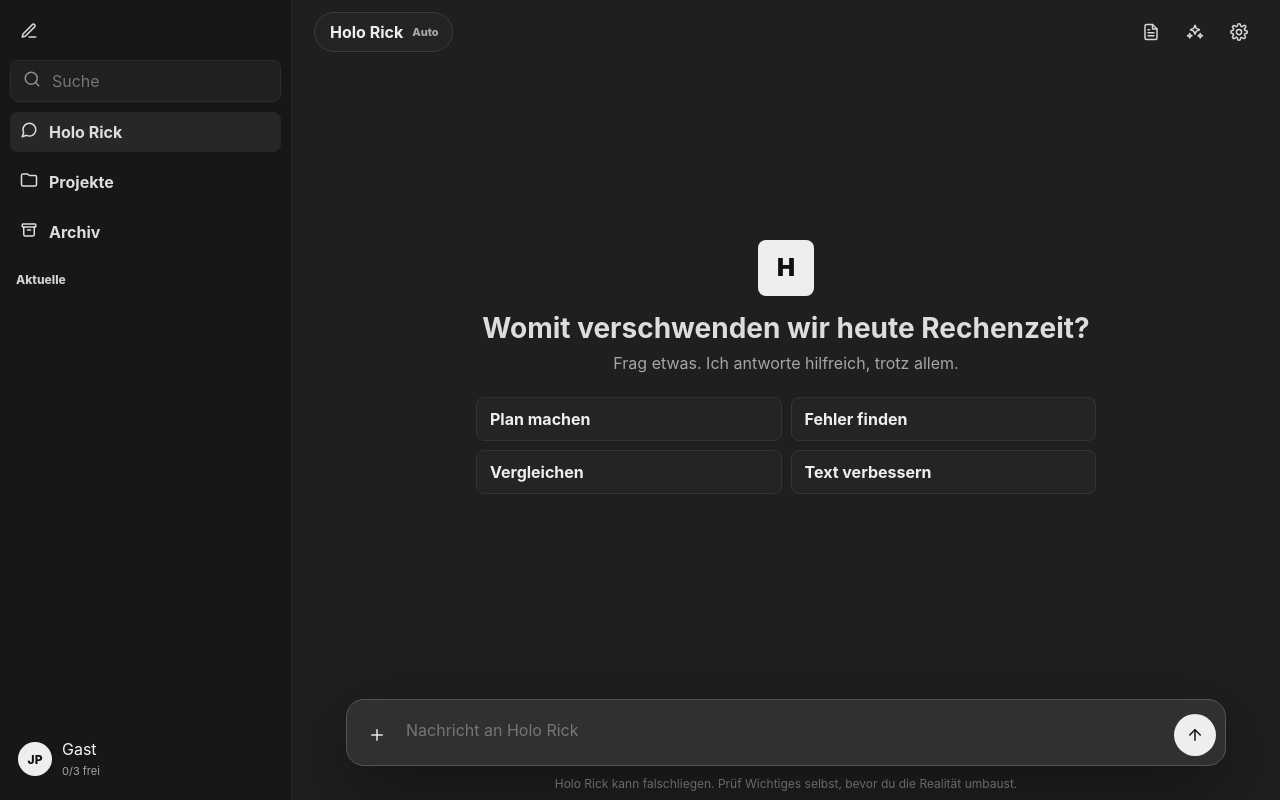
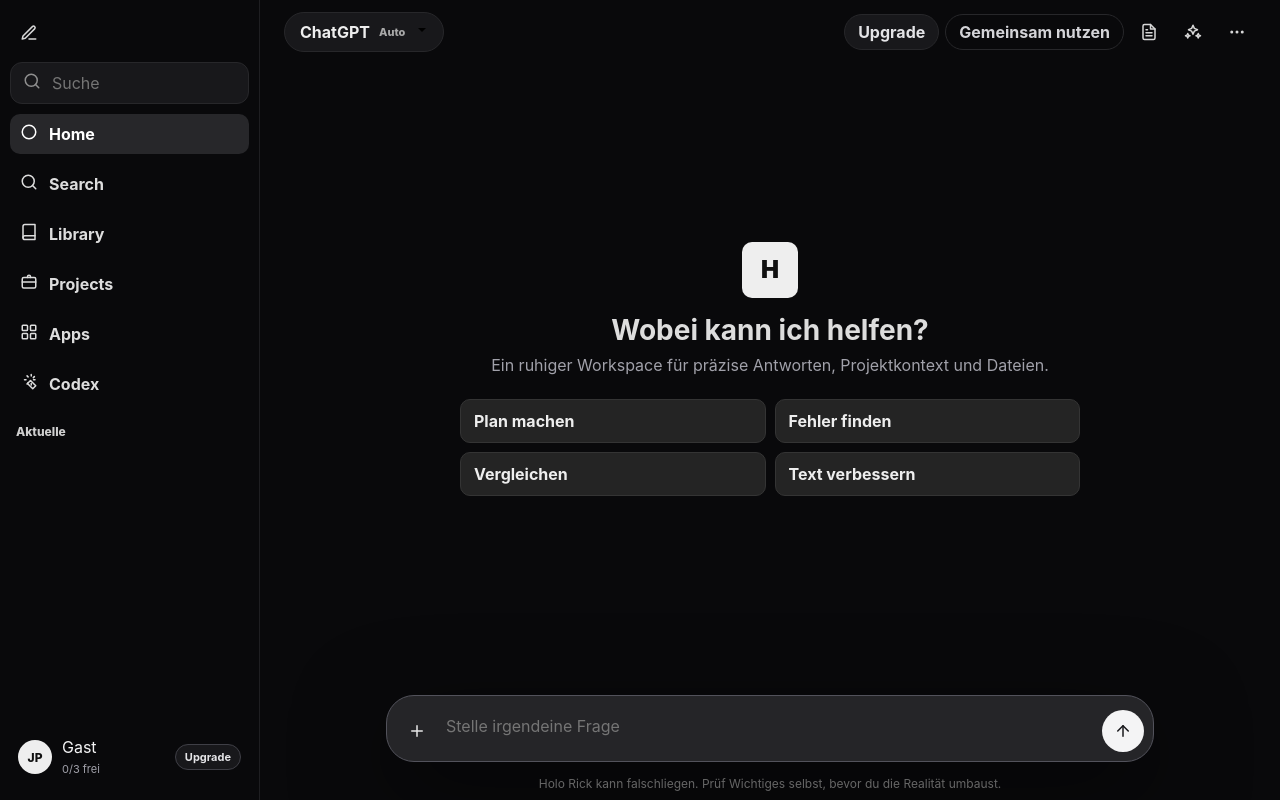
Before and after one commit to PondSec/HoloRick, a Flask app: page / in a window 1280 px wide. Run offline with Flask 3, Linux system fonts and the light colour scheme; data comes from the database, SQL or seed files in the repository; data that the repository does not hold is empty; some libraries are stand-ins or nearby versions.

Commit message:
Refine chat interface dark UX

```diff
--- a/static/app.js
+++ b/static/app.js
@@ -30,7 +30,7 @@ let currentChatHasContext = false;
 const guestTokenKey = 'holo_rick_guest_token';
 
 const modeLabels = {
-  holo: 'Holo Rick',
+  holo: 'ChatGPT',
   precise: 'Präzise',
   deep: 'Deep Work',
   code: 'Code'
@@ -66,6 +66,12 @@ const icons = {
   'edit-3': '<svg viewBox="0 0 24 24"><path d="M12 20h9"/><path d="M16.5 3.5a2.1 2.1 0 0 1 3 3L7 19l-4 1 1-4Z"/></svg>',
   'search': '<svg viewBox="0 0 24 24"><circle cx="11" cy="11" r="8"/><path d="m21 21-4.3-4.3"/></svg>',
   'message-circle': '<svg viewBox="0 0 24 24"><path d="M21 11.5a8.4 8.4 0 0 1-.9 3.8 8.5 8.5 0 0 1-7.6 4.7 8.4 8.4 0 0 1-3.8-.9L3 21l1.9-5.7a8.4 8.4 0 0 1-.9-3.8 8.5 8.5 0 0 1 17 0Z"/></svg>',
+  'circle': '<svg viewBox="0 0 24 24"><circle cx="12" cy="12" r="9"/></svg>',
+  'book': '<svg viewBox="0 0 24 24"><path d="M4 19.5A2.5 2.5 0 0 1 6.5 17H20"/><path d="M4 4.5A2.5 2.5 0 0 1 6.5 2H20v20H6.5A2.5 2.5 0 0 1 4 19.5Z"/></svg>',
+  'briefcase': '<svg viewBox="0 0 24 24"><path d="M10 6V5a2 2 0 0 1 2-2h0a2 2 0 0 1 2 2v1"/><rect x="3" y="6" width="18" height="14" rx="2"/><path d="M3 12h18"/></svg>',
+  'layout-grid': '<svg viewBox="0 0 24 24"><rect x="3" y="3" width="7" height="7" rx="1"/><rect x="14" y="3" width="7" height="7" rx="1"/><rect x="14" y="14" width="7" height="7" rx="1"/><rect x="3" y="14" width="7" height="7" rx="1"/></svg>',
+  'wand': '<svg viewBox="0 0 24 24"><path d="M15 4V2"/><path d="M15 16v-2"/><path d="M8 9H6"/><path d="M20 9h-2"/><path d="m17.8 6.2 1.4-1.4"/><path d="m10.8 13.2-1.4 1.4"/><path d="m9.4 3.8 1.4 1.4"/><path d="m14 10 7 7-4 4-7-7Z"/></svg>',
+  'chevron-down': '<svg viewBox="0 0 24 24"><path d="m6 9 6 6 6-6"/></svg>',
   'archive': '<svg viewBox="0 0 24 24"><rect x="3" y="4" width="18" height="4" rx="1"/><path d="M5 8v10a2 2 0 0 0 2 2h10a2 2 0 0 0 2-2V8"/><path d="M10 12h4"/></svg>',
   'settings': '<svg viewBox="0 0 24 24"><path d="M12 15.5a3.5 3.5 0 1 0 0-7 3.5 3.5 0 0 0 0 7Z"/><path d="M19.4 15a1.7 1.7 0 0 0 .3 1.9l.1.1a2 2 0 1 1-2.8 2.8l-.1-.1a1.7 1.7 0 0 0-1.9-.3 1.7 1.7 0 0 0-1 1.6V21a2 2 0 1 1-4 0v-.1a1.7 1.7 0 0 0-1-1.6 1.7 1.7 0 0 0-1.9.3l-.1.1A2 2 0 1 1 4.2 17l.1-.1a1.7 1.7 0 0 0 .3-1.9 1.7 1.7 0 0 0-1.6-1H3a2 2 0 1 1 0-4h.1a1.7 1.7 0 0 0 1.6-1 1.7 1.7 0 0 0-.3-1.9l-.1-.1A2 2 0 1 1 7 4.2l.1.1a1.7 1.7 0 0 0 1.9.3h.1a1.7 1.7 0 0 0 1-1.6V3a2 2 0 1 1 4 0v.1a1.7 1.7 0 0 0 1 1.6h.1a1.7 1.7 0 0 0 1.9-.3l.1-.1A2 2 0 1 1 19.8 7l-.1.1a1.7 1.7 0 0 0-.3 1.9v.1a1.7 1.7 0 0 0 1.6 1h.1a2 2 0 1 1 0 4h-.1a1.7 1.7 0 0 0-1.6 1Z"/></svg>',
   'sparkles': '<svg viewBox="0 0 24 24"><path d="m12 3 1.8 4.2L18 9l-4.2 1.8L12 15l-1.8-4.2L6 9l4.2-1.8Z"/><path d="m19 14 .9 2.1L22 17l-2.1.9L19 20l-.9-2.1L16 17l2.1-.9Z"/><path d="m5 14 .9 2.1L8 17l-2.1.9L5 20l-.9-2.1L2 17l2.1-.9Z"/></svg>',
@@ -272,8 +278,8 @@ function renderEmpty() {
   messagesEl.innerHTML = `
     <div class="empty">
       <div class="orb">H</div>
-      <h1>Womit verschwenden wir heute Rechenzeit?</h1>
-      <p>Frag etwas. Ich antworte hilfreich, trotz allem.</p>
+      <h1>Wobei kann ich helfen?</h1>
+      <p>Ein ruhiger Workspace für präzise Antworten, Projektkontext und Dateien.</p>
       <div class="prompt-grid">${chips}</div>
     </div>`;
   messagesEl.querySelectorAll('.prompt-chip').forEach(btn => {
@@ -429,9 +435,7 @@ function renderProjectsView() {
 async function showProjects() {
   if (!me.authenticated) { setAuthMode('login'); $('#loginModal').classList.remove('hidden'); return; }
   await loadProjects();
-  $('#homeBtn').classList.remove('active');
-  $('#archiveBtn').classList.remove('active');
-  $('#projectsBtn').classList.add('active');
+  setActiveNav('projectsBtn');
   renderProjectsView();
 }
 
@@ -440,9 +444,7 @@ async function openProject(id) {
   currentProjectId = id;
   currentProject = d.project;
   showChatSurface();
-  $('#homeBtn').classList.remove('active');
-  $('#archiveBtn').classList.remove('active');
-  $('#projectsBtn').classList.add('active');
+  setActiveNav('projectsBtn');
   messagesEl.innerHTML = `<div class="project-home"><div class="project-title">${icons.folder}<h1>${esc(d.project.name)}</h1><button class="ghost" id="editProjectBtn" type="button">Kontext</button></div><div class="composer-preview" id="projectNewChat">+ Neuer Chat in ${esc(d.project.name)}</div><div class="project-tabs"><button class="active">Chats</button><button>Quellen</button></div><div class="project-chat-list">${d.chats.map(c => `<button class="project-chat-row" data-id="${c.id}"><span><strong>${esc(c.title)}</strong><small>Projektchat</small></span><em>${new Date(c.updated_at).toLocaleDateString('de-DE')}</em></button>`).join('') || '<div class="empty-list">Noch keine Chats im Projekt.</div>'}</div></div>`;
   $('#editProjectBtn').onclick = () => openProjectModal(d.project);
   $('#projectNewChat').onclick = newChat;
@@ -767,10 +769,17 @@ async function runSmartAction(action, sourceMessageId, sourceContent) {
   }
 }
 
+function setActiveNav(id) {
+  ['homeBtn', 'searchBtn', 'libraryBtn', 'projectsBtn', 'appsBtn', 'archiveBtn'].forEach(navId => {
+    document.getElementById(navId)?.classList.toggle('active', navId === id);
+  });
+}
+
 function updateModeUi() {
   document.querySelectorAll('.mode-option').forEach(btn => btn.classList.toggle('active', btn.dataset.mode === aiMode));
   document.querySelectorAll('.format-option').forEach(btn => btn.classList.toggle('active', btn.dataset.format === responseFormat));
-  $('#activeModeLabel').innerHTML = `<span>${esc(modeLabels[aiMode] || 'Holo Rick')}</span><small>${esc(formatLabels[responseFormat] || 'Auto')}</small>`;
+  $('#activeModeLabel').innerHTML = `<span>${esc(modeLabels[aiMode] || 'ChatGPT')}</span><small>${esc(formatLabels[responseFormat] || 'Auto')}</small><i data-icon="chevron-down"></i>`;
+  injectIcons($('#activeModeLabel'));
 }
 
 function toggleModePopover(force) {
@@ -1046,6 +1055,9 @@ function bindEvents() {
   });
   $('#newChatBtn').onclick = newChat;
   $('#projectsBtn').onclick = () => showProjects().catch(e => showError(e, 'Projekte nicht verfügbar'));
+  $('#searchBtn').onclick = () => { setActiveNav('searchBtn'); $('#chatSearch').focus(); };
+  $('#libraryBtn').onclick = () => { setActiveNav('libraryBtn'); archivedView = false; showChatSurface(); loadChats(); };
+  $('#appsBtn').onclick = () => { setActiveNav('appsBtn'); $('#settingsModal').classList.remove('hidden'); };
   $('#closeProjectBtn')?.addEventListener('click', () => $('#projectModal')?.classList.add('hidden'));
   $('#saveProjectBtn')?.addEventListener('click', () => saveProject().catch(e => showError(e, 'Projekt konnte nicht gespeichert werden')));
   $('#projectBriefBtn')?.addEventListener('click', () => refreshProjectMemory().catch(e => showError(e, 'Erinnerung fehlgeschlagen')));
@@ -1079,9 +1091,7 @@ function bindEvents() {
     showChatSurface();
     currentProjectId = 0;
     archivedView = false;
-    $('#homeBtn').classList.add('active');
-    $('#projectsBtn').classList.remove('active');
-    $('#archiveBtn').classList.remove('active');
+    setActiveNav('homeBtn');
     $('#sectionTitle').textContent = 'Aktuelle';
     loadChats();
   };
@@ -1089,9 +1099,7 @@ function bindEvents() {
     showChatSurface();
     currentProjectId = 0;
     archivedView = true;
-    $('#archiveBtn').classList.add('active');
-    $('#homeBtn').classList.remove('active');
-    $('#projectsBtn').classList.remove('active');
+    setActiveNav('archiveBtn');
     $('#sectionTitle').textContent = 'Archiv';
     loadChats();
   };
--- a/static/style.css
+++ b/static/style.css
@@ -1,24 +1,24 @@
 :root {
-  --bg: #1f1f1f;
-  --main: #1f1f1f;
-  --sidebar: #171717;
-  --surface: #2b2b2b;
-  --surface-2: #242424;
-  --surface-3: #303030;
-  --hover: #343434;
-  --line: #383838;
-  --line-soft: rgba(255,255,255,.07);
-  --text: #f4f4f4;
-  --muted: #a6a6a6;
-  --subtle: #7d7d7d;
-  --accent: #f2f2f2;
-  --accent-text: #111;
+  --bg: #09090b;
+  --main: #09090b;
+  --sidebar: #09090b;
+  --surface: #18181b;
+  --surface-2: #27272a;
+  --surface-3: #3f3f46;
+  --hover: #27272a;
+  --line: #27272a;
+  --line-soft: rgba(255,255,255,.06);
+  --text: #f4f4f5;
+  --muted: #a1a1aa;
+  --subtle: #71717a;
+  --accent: #f4f4f5;
+  --accent-text: #18181b;
   --warning-bg: #30271e;
   --warning-line: #725437;
   --warning-text: #ffd7ad;
   --good: #9ae6b4;
-  --radius: 8px;
-  --composer-width: 880px;
+  --radius: 10px;
+  --composer-width: 768px;
 }
 
 * { box-sizing: border-box; }
@@ -42,15 +42,16 @@ button { color: inherit; }
 }
 
 .sidebar {
-  width: 292px;
+  width: 260px;
   background: var(--sidebar);
-  border-right: 1px solid var(--line-soft);
-  padding: 12px 10px;
+  border-right: 1px solid rgba(39,39,42,.72);
+  padding: 14px 10px;
   display: flex;
   flex-direction: column;
   gap: 10px;
-  transition: transform .2s ease;
+  transition: transform .22s ease;
   z-index: 20;
+  animation: sidebarLift .42s cubic-bezier(.2,.8,.2,1) both;
 }
 .side-top, .top-actions {
   display: flex;
@@ -70,11 +71,11 @@ button { color: inherit; }
   place-items: center;
   cursor: pointer;
   border-radius: var(--radius);
-  transition: background .15s ease, color .15s ease;
+  transition: background .18s ease, color .18s ease, transform .18s ease;
 }
 .icon-btn { width: 38px; height: 38px; }
 .mini-btn { width: 30px; height: 30px; color: var(--muted); }
-.icon-btn:hover, .mini-btn:hover { background: var(--hover); color: #fff; }
+.icon-btn:hover, .mini-btn:hover { background: var(--hover); color: #fff; transform: scale(1.04); }
 .icon-btn svg, .nav-pill svg, .search-wrap svg, .attach-btn svg, .send-btn svg,
 .file-chip svg, .upload-chip svg, .settings-tab svg, .mini-btn svg, .icon-text svg,
 .security-icon svg {
@@ -89,9 +90,9 @@ button { color: inherit; }
 
 .search-wrap {
   height: 42px;
-  border: 1px solid #2c2c2c;
-  background: #202020;
-  border-radius: var(--radius);
+  border: 1px solid var(--line);
+  background: #18181b;
+  border-radius: 12px;
   display: flex;
   align-items: center;
   gap: 9px;
@@ -121,9 +122,10 @@ button { color: inherit; }
   cursor: pointer;
   font-weight: 650;
   text-align: left;
-  transition: background .15s ease;
+  transition: background .18s ease, color .18s ease, transform .18s ease;
 }
-.nav-pill:hover, .nav-pill.active { background: #272727; }
+.nav-pill:hover { background: #18181b; color: #fff; transform: translateY(-1px); }
+.nav-pill.active { background: #27272a; color: #fff; }
 .section-title {
   font-size: 12px;
   font-weight: 800;
@@ -182,7 +184,7 @@ button { color: inherit; }
 
 .account {
   min-height: 58px;
-  border-radius: var(--radius);
+  border-radius: 14px;
   display: flex;
   align-items: center;
   gap: 10px;
@@ -190,7 +192,10 @@ button { color: inherit; }
   cursor: pointer;
   transition: background .15s ease;
 }
-.account:hover { background: #242424; }
+.account:hover { background: #18181b; }
+.account-copy { min-width: 0; flex: 1; }
+.upgrade-mini { border: 1px solid #3f3f46; background: #18181b; color: #e4e4e7; border-radius: 999px; padding: 5px 9px; font-size: 11px; font-weight: 750; cursor: pointer; transition: background .18s ease, transform .18s ease; }
+.upgrade-mini:hover { background: #27272a; transform: translateY(-1px); }
 .account-avatar {
   width: 34px;
   height: 34px;
@@ -218,12 +223,12 @@ button { color: inherit; }
   display: flex;
   align-items: center;
   justify-content: space-between;
-  padding: 0 22px;
+  padding: 0 24px;
   flex: none;
 }
 .model-pill {
-  border: 1px solid #3b3b3b;
-  background: #242424;
+  border: 1px solid #27272a;
+  background: #18181b;
   border-radius: 999px;
   color: #eeeeee;
   min-height: 40px;
@@ -234,9 +239,13 @@ button { color: inherit; }
   display: inline-flex;
   align-items: center;
   gap: 9px;
-  transition: background .15s ease, border-color .15s ease;
+  transition: background .18s ease, border-color .18s ease, transform .18s ease;
 }
-.model-pill:hover, .model-pill.open { background: #2b2b2b; border-color: #4a4a4a; }
+.model-pill:hover, .model-pill.open { background: #27272a; border-color: #3f3f46; transform: translateY(-1px); }
+.model-pill i svg { width: 16px; height: 16px; }
+.top-upgrade, .share-btn { border: 1px solid #27272a; background: #18181b; color: #e4e4e7; border-radius: 999px; min-height: 36px; padding: 0 13px; font-weight: 700; cursor: pointer; transition: background .18s ease, transform .18s ease, border-color .18s ease; }
+.share-btn { background: transparent; color: #d4d4d8; }
+.top-upgrade:hover, .share-btn:hover { background: #27272a; border-color: #3f3f46; transform: translateY(-1px); }
 .model-pill span, .model-pill small { display: block; line-height: 1; }
 .model-pill small {
   color: #a9a9a9;
@@ -252,7 +261,7 @@ button { color: inherit; }
   flex: 1;
   min-height: 0;
   overflow: auto;
-  padding: 18px 24px 148px;
+  padding: 32px 24px 158px;
   scroll-behavior: smooth;
 }
 .empty {
@@ -308,7 +317,7 @@ button { color: inherit; }
 }
 
 .msg {
-  max-width: 900px;
+  max-width: 768px;
   margin: 0 auto 24px;
   display: grid;
   grid-template-columns: 34px minmax(0,1fr);
@@ -333,12 +342,12 @@ button { color: inherit; }
 .avatar.u { display: none; }
 .bubble {
   min-width: 0;
-  line-height: 1.66;
+  line-height: 1.75;
   font-size: 15.5px;
 }
 .user .bubble {
   max-width: min(720px, 86%);
-  background: #303030;
+  background: #27272a;
   border: 1px solid rgba(255,255,255,.05);
   border-radius: 16px;
   padding: 12px 15px;
@@ -654,19 +663,21 @@ button { color: inherit; }
   transform: translateX(-50%);
   width: min(var(--composer-width), calc(100% - 48px));
   min-height: 62px;
-  background: #303030;
-  border: 1px solid rgba(255,255,255,.08);
-  border-radius: 18px;
+  background: rgba(24,24,27,.94);
+  border: 1px solid #27272a;
+  border-radius: 28px;
   display: flex;
   align-items: flex-end;
   padding: 9px;
   box-shadow: 0 20px 70px rgba(0,0,0,.34);
-  transition: border-color .18s ease, box-shadow .18s ease;
+  transition: border-color .2s ease, box-shadow .2s ease, transform .2s ease, background .2s ease;
   z-index: 6;
 }
 .composer:focus-within {
-  border-color: #555;
-  box-shadow: 0 22px 78px rgba(0,0,0,.42);
+  border-color: #52525b;
+  background: rgba(39,39,42,.96);
+  transform: translate(-50%, -4px);
+  box-shadow: 0 26px 90px rgba(0,0,0,.50);
 }
 .composer.dragging {
   border-color: #777;
@@ -695,8 +706,9 @@ button { color: inherit; }
   flex: none;
 }
 .attach-btn { background: transparent; color: #e6e6e6; }
-.attach-btn:hover { background: #3b3b3b; }
-.send-btn { background: #eeeeee; color: #111; }
+.attach-btn:hover { background: #3f3f46; transform: scale(1.05); }
+.send-btn { background: #f4f4f5; color: #18181b; transition: transform .18s ease, filter .18s ease; }
+.send-btn:hover:not(:disabled) { transform: scale(1.05); filter: brightness(1.04); }
 .send-btn:disabled { opacity: .45; cursor: default; }
 .hint {
   position: absolute;
@@ -1139,6 +1151,11 @@ button { color: inherit; }
 .hidden { display: none !important; }
 .mobile-only { display: none; }
 
+@keyframes sidebarLift {
+  from { opacity: 0; transform: translateY(10px); }
+  to { opacity: 1; transform: none; }
+}
+
 @keyframes rise {
   from { opacity: 0; transform: translateY(6px); }
   to { opacity: 1; transform: none; }
--- a/templates/index.html
+++ b/templates/index.html
@@ -14,25 +14,30 @@
       <button class="icon-btn" id="newChatBtn" title="Neuer Chat" data-icon="edit-3"></button>
     </div>
     <div class="search-wrap"><span data-icon="search"></span><input id="chatSearch" placeholder="Suche"></div>
-    <button class="nav-pill active" id="homeBtn"><span data-icon="message-circle"></span><span>Holo Rick</span></button>
-    <button class="nav-pill" id="projectsBtn"><span data-icon="folder"></span><span>Projekte</span></button>
-    <button class="nav-pill" id="archiveBtn"><span data-icon="archive"></span><span>Archiv</span></button>
+    <button class="nav-pill active" id="homeBtn"><span data-icon="circle"></span><span>Home</span></button>
+    <button class="nav-pill" id="searchBtn" type="button"><span data-icon="search"></span><span>Search</span></button>
+    <button class="nav-pill" id="libraryBtn" type="button"><span data-icon="book"></span><span>Library</span></button>
+    <button class="nav-pill" id="projectsBtn"><span data-icon="briefcase"></span><span>Projects</span></button>
+    <button class="nav-pill" id="appsBtn" type="button"><span data-icon="layout-grid"></span><span>Apps</span></button>
+    <button class="nav-pill" id="archiveBtn"><span data-icon="wand"></span><span>Codex</span></button>
     <div class="section-title" id="sectionTitle">Aktuelle</div>
     <div class="chat-list" id="chatList"></div>
     <div class="account" id="accountBtn">
       <div class="account-avatar">JP</div>
-      <div><div id="accountName">Gast</div><small id="accountSub">Testzugang</small></div>
+      <div class="account-copy"><div id="accountName">Gast</div><small id="accountSub">Testzugang</small></div><button class="upgrade-mini" type="button">Upgrade</button>
     </div>
   </aside>
   <div class="backdrop" id="backdrop"></div>
   <main class="main">
     <header class="topbar">
       <button class="icon-btn mobile-only" id="openSidebarBtn" data-icon="sidebar"></button>
-      <button class="model-pill" id="activeModeLabel" type="button" aria-haspopup="dialog" aria-expanded="false"><span>Holo Rick</span><small>Auto</small></button>
+      <button class="model-pill" id="activeModeLabel" type="button" aria-haspopup="dialog" aria-expanded="false"><span>ChatGPT</span><small>Auto</small><i data-icon="chevron-down"></i></button>
       <div class="top-actions">
+        <button class="top-upgrade" type="button">Upgrade</button>
+        <button class="share-btn" type="button">Gemeinsam nutzen</button>
         <button class="icon-btn" id="contextBtn" title="Projektkontext" data-icon="file-text"></button>
         <button class="icon-btn" id="retitleBtn" title="Titel neu generieren" data-icon="sparkles"></button>
-        <button class="icon-btn" id="settingsBtn" title="Einstellungen" data-icon="settings"></button>
+        <button class="icon-btn" id="settingsBtn" title="Einstellungen" data-icon="more-horizontal"></button>
       </div>
     </header>
     <section class="messages" id="messages"></section>
@@ -75,7 +80,7 @@
       <button type="button" class="attach-btn" id="attachBtn" title="Dateien anhängen" data-icon="plus"></button>
       <div class="composer-main">
         <div class="attachments" id="attachments"></div>
-        <textarea id="messageInput" rows="1" placeholder="Nachricht an Holo Rick"></textarea>
+        <textarea id="messageInput" rows="1" placeholder="Stelle irgendeine Frage"></textarea>
       </div>
       <button class="send-btn" id="sendBtn" type="submit" data-icon="arrow-up"></button>
     </form>
```
